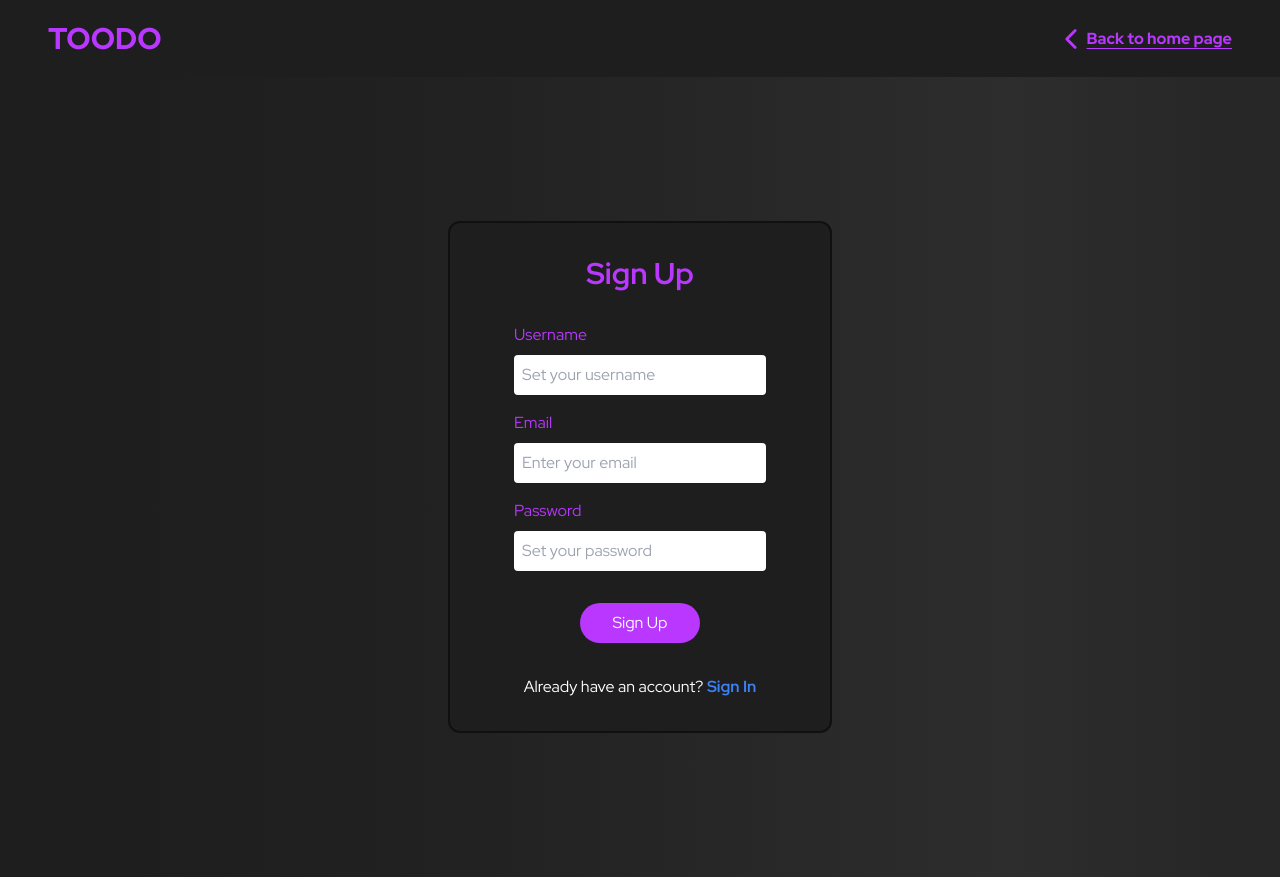
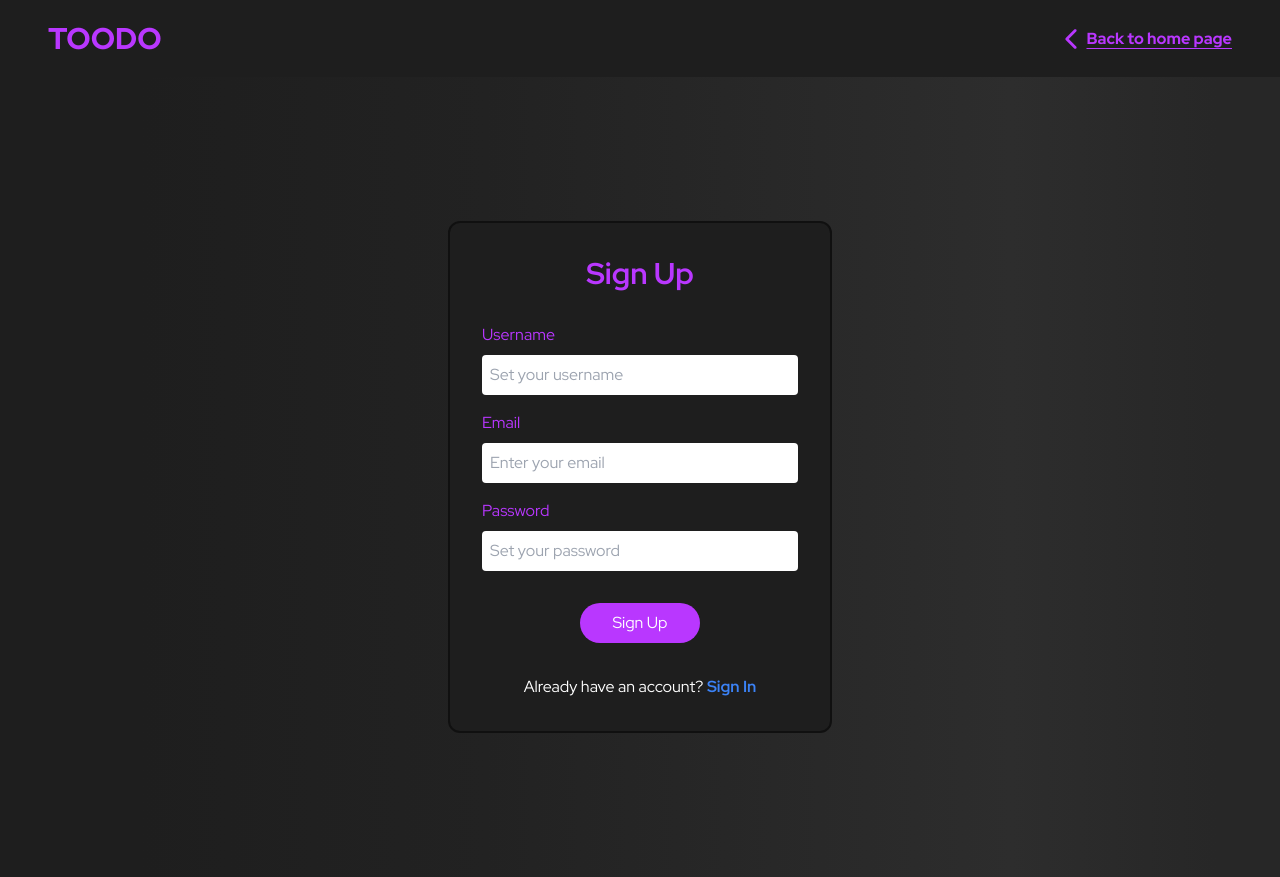
Before and after one commit to Bharath-M30/TOODO, a React (Vite) app in the folder client/: page /signup in a window 1280 px wide. Built offline with nearby package versions, Linux system fonts and the light colour scheme; no server answers.

Commit message:
Add favicon and fix some styling

```diff
--- a/client/index.html
+++ b/client/index.html
@@ -2,12 +2,12 @@
 <html lang="en">
   <head>
     <meta charset="UTF-8" />
-    <link rel="icon" type="image/svg+xml" href="/vite.svg" />
+    <link rel="icon" type="image/svg+xml" href="/favicon.ico" />
     <meta name="viewport" content="width=device-width, initial-scale=1.0" />
     <link rel="preconnect" href="https://fonts.googleapis.com">
     <link rel="preconnect" href="https://fonts.gstatic.com" crossorigin>
     <link href="https://fonts.googleapis.com/css2?family=Inter:ital,opsz,wght@0,14..32,100..900;1,14..32,100..900&family=Montserrat:ital,wght@0,100..900;1,100..900&family=Red+Hat+Display:ital,wght@0,300..900;1,300..900&display=swap" rel="stylesheet">
-    <title>Vite + React</title>
+    <title>TOODO</title>
   </head>
   <body class="bg-[#272727] relative">
     <div id="root" class="font-red-hat-display"></div>
--- a/client/src/pages/Signin.jsx
+++ b/client/src/pages/Signin.jsx
@@ -72,7 +72,7 @@ export default function Signin() {
 
   return (
     <div className="min-h-screen hero-gradient flex justify-center items-center">
-      <form onSubmit={handleSubmit} className="px-16 py-8 min-w-80 min-[650px]:min-w-96 text-[#B937FF] bg-[#1E1E1E] border-[#101010] border-2 rounded-xl flex flex-col gap-8 justify-center items-center">
+      <form onSubmit={handleSubmit} className="px-8 py-8 min-w-80 min-[650px]:min-w-96 text-[#B937FF] bg-[#1E1E1E] border-[#101010] border-2 rounded-xl flex flex-col gap-8 justify-center items-center">
         <h3 className="text-3xl font-bold">Sign In</h3>
         <div className="text-left min-w-full">
           <label className="block left-0 mb-2" htmlFor="username">
--- a/client/src/pages/Signup.jsx
+++ b/client/src/pages/Signup.jsx
@@ -82,7 +82,7 @@ export default function Signup() {
     <div className="min-h-screen hero-gradient flex justify-center items-center">
       <form
         onSubmit={handleSignup}
-        className="px-16 py-8 min-w-80 min-[650px]:min-w-96 text-[#B937FF] bg-[#1E1E1E] border-[#101010] border-2 rounded-xl flex flex-col gap-8 justify-center items-center"
+        className="px-8 py-8 min-w-80 min-[650px]:min-w-96 text-[#B937FF] bg-[#1E1E1E] border-[#101010] border-2 rounded-xl flex flex-col gap-8 justify-center items-center"
       >
         <h3 className="text-3xl font-bold">Sign Up</h3>
         <div className="text-left min-w-full">
```
Also changed, not shown: 1 other file (tests, documents, lock files or other folders).
